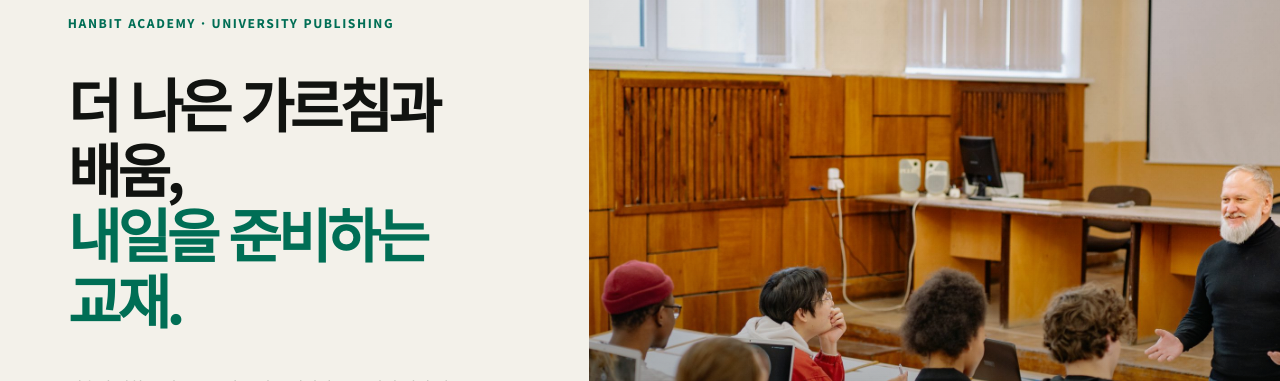
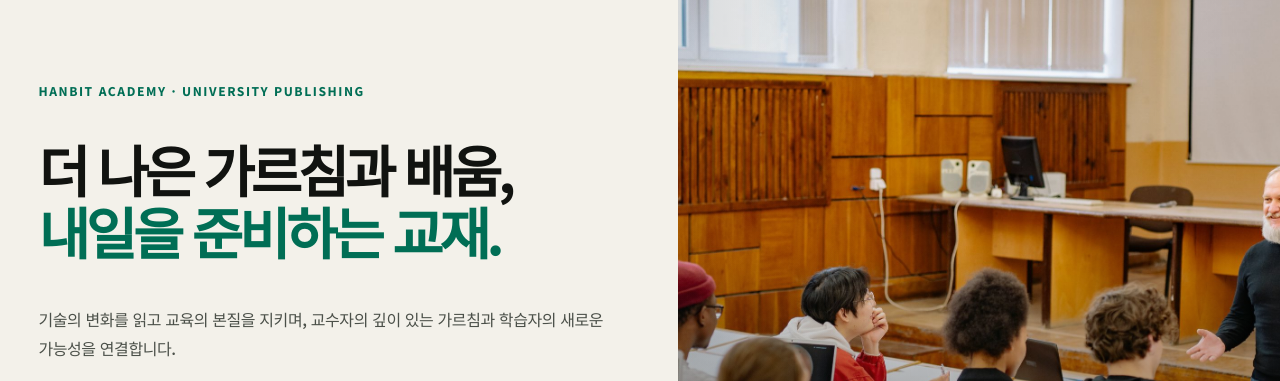
Before and after one commit to hckim-prog/hanbit-academy-brand, a Next.js app: page / in a window 1280 px wide. Shown: the part 162-543 px from the top of the page. Built offline with nearby package versions, Linux system fonts and the light colour scheme; no server answers.

Commit message:
Refine desktop hero title layout

```diff
--- a/app/globals.css
+++ b/app/globals.css
@@ -153,13 +153,13 @@ button {
   position: relative;
   display: grid;
   min-height: calc(100svh - var(--header-height));
-  grid-template-columns: minmax(0, 46%) minmax(0, 54%);
+  grid-template-columns: minmax(0, 53%) minmax(0, 47%);
   background: var(--paper);
 }
 
 .hero-copy {
   display: flex;
-  padding: clamp(64px, 8vh, 112px) clamp(44px, 5.3vw, 104px) 76px;
+  padding: clamp(64px, 8vh, 112px) clamp(38px, 3vw, 80px) 76px;
   flex-direction: column;
   justify-content: center;
 }
@@ -175,15 +175,24 @@ button {
 .hero h1 {
   max-width: 830px;
   margin: 0;
-  font-size: clamp(46px, 4.55vw, 86px);
+  font-size: clamp(46px, 4.35vw, 78px);
   font-weight: 680;
   letter-spacing: -0.072em;
   line-height: 1.12;
 }
 
-.hero h1 span {
+.hero-title-line {
   display: block;
+}
+
+.hero-title-line-accent {
   color: var(--green-dark);
+}
+
+@media (min-width: 1181px) {
+  .hero-title-line {
+    white-space: nowrap;
+  }
 }
 
 .hero-description {
--- a/app/page.tsx
+++ b/app/page.tsx
@@ -58,8 +58,10 @@ export default function Home() {
           <div className="hero-copy">
             <p className="eyebrow">HANBIT ACADEMY · UNIVERSITY PUBLISHING</p>
             <h1 id="hero-title">
-              더 나은 가르침과 배움,
-              <span>내일을 준비하는 교재.</span>
+              <span className="hero-title-line">더 나은 가르침과 배움,</span>
+              <span className="hero-title-line hero-title-line-accent">
+                내일을 준비하는 교재.
+              </span>
             </h1>
             <p className="hero-description">
               기술의 변화를 읽고 교육의 본질을 지키며, 교수자의 깊이 있는
```
